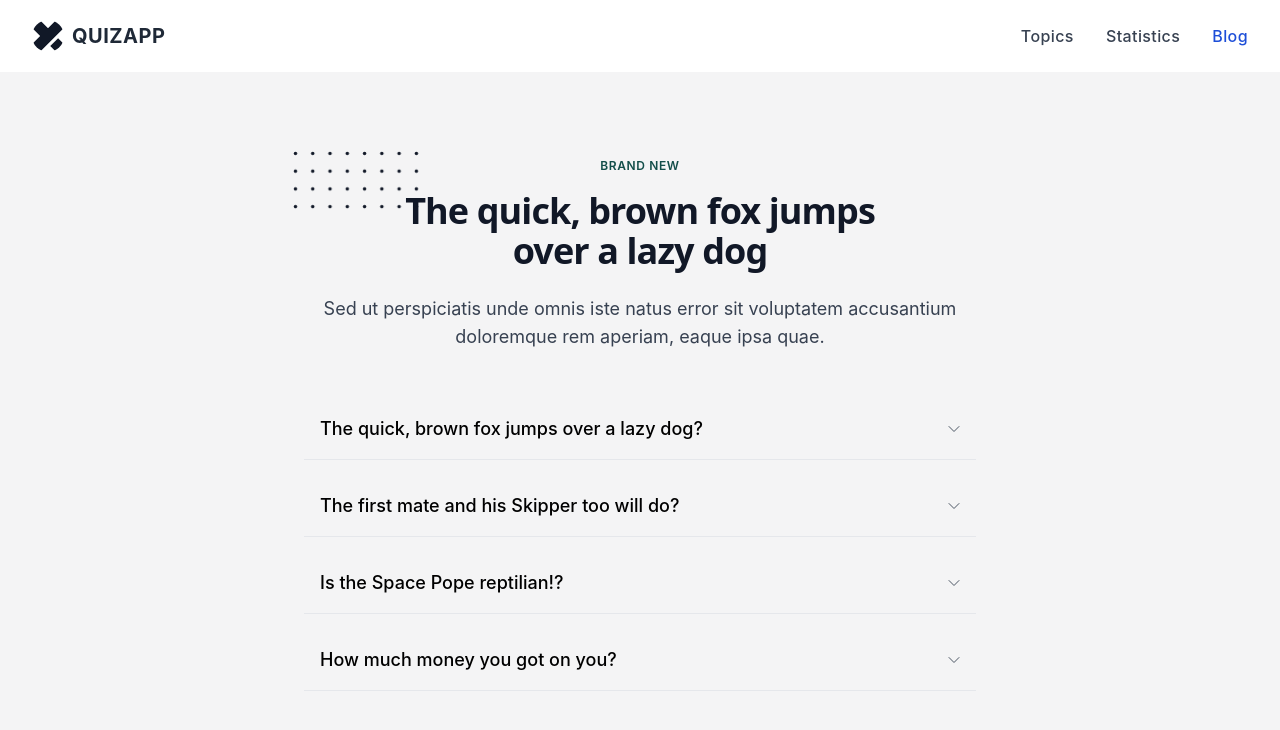
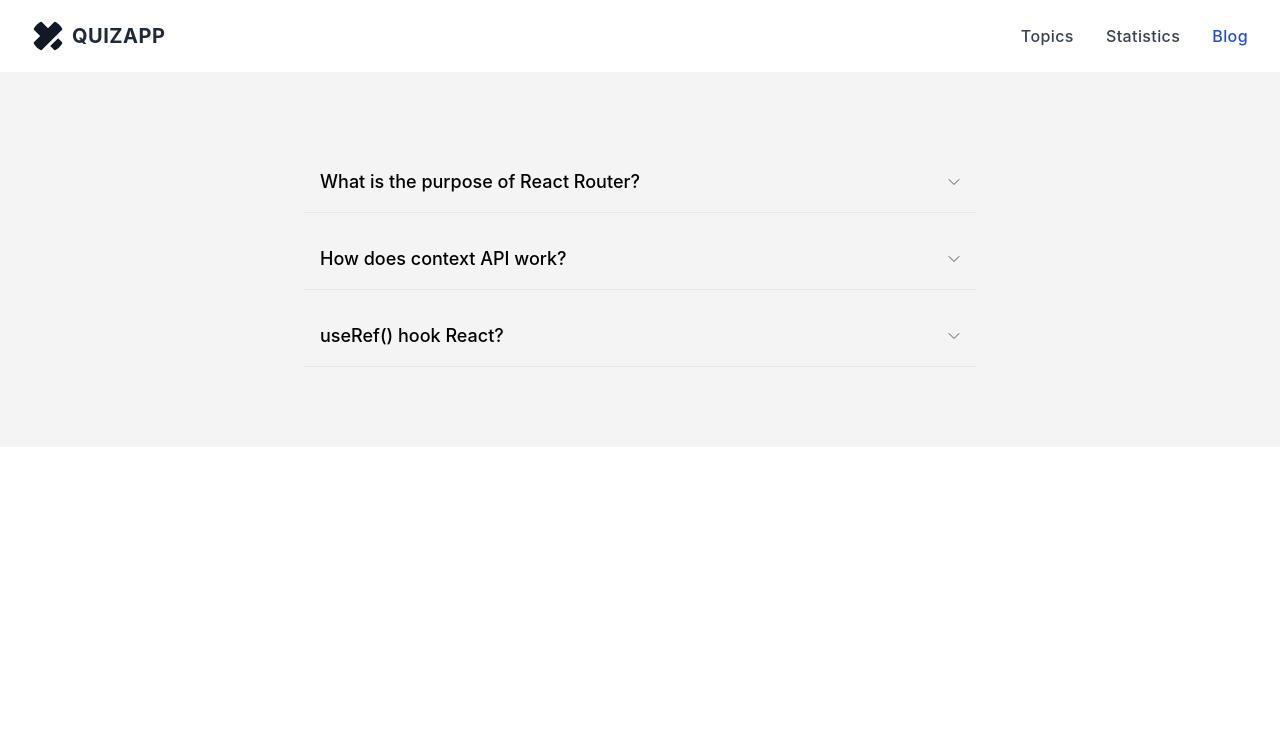
Before and after one commit to hossainshadat/react-quiz-app, a React (Create React App) app: page /blog in a window 1280 px wide. Shown: the top 730 px of the page. Built offline with nearby package versions, Linux system fonts and the light colour scheme.

Commit message:
Blog page done

```diff
--- a/src/components/Blog.js
+++ b/src/components/Blog.js
@@ -43,61 +43,47 @@ export const Blog = () => {
   return (
     <div className="px-4 py-16 mx-auto sm:max-w-xl md:max-w-full lg:max-w-screen-xl md:px-24 lg:px-8 lg:py-20 bg-zinc-100 ">
       <div className="max-w-xl sm:mx-auto lg:max-w-2xl">
-        <div className="max-w-xl mb-10 md:mx-auto sm:text-center lg:max-w-2xl md:mb-12">
-          <div>
-            <p className="inline-block px-3 py-px mb-4 text-xs font-semibold tracking-wider text-teal-900 uppercase rounded-full bg-teal-accent-400">
-              Brand new
-            </p>
-          </div>
-          <h2 className="max-w-lg mb-6 font-sans text-3xl font-bold leading-none tracking-tight text-gray-900 sm:text-4xl md:mx-auto">
-            <span className="relative inline-block">
-              <svg
-                viewBox="0 0 52 24"
-                fill="currentColor"
-                className="absolute top-0 left-0 z-0 hidden w-32 -mt-8 -ml-20 text-blue-gray-100 lg:w-32 lg:-ml-28 lg:-mt-10 sm:block"
-              >
-                <defs>
-                  <pattern
-                    id="232db96b-4aa2-422f-9086-5a77996d1df1"
-                    x="0"
-                    y="0"
-                    width=".135"
-                    height=".30"
-                  >
-                    <circle cx="1" cy="1" r=".7" />
-                  </pattern>
-                </defs>
-                <rect
-                  fill="url(#232db96b-4aa2-422f-9086-5a77996d1df1)"
-                  width="52"
-                  height="24"
-                />
-              </svg>
-              <span className="relative">The</span>
-            </span>{" "}
-            quick, brown fox jumps over a lazy dog
-          </h2>
-          <p className="text-base text-gray-700 md:text-lg ">
-            Sed ut perspiciatis unde omnis iste natus error sit voluptatem
-            accusantium doloremque rem aperiam, eaque ipsa quae.
-          </p>
-        </div>
         <div className="space-y-4">
-          <Item title="The quick, brown fox jumps over a lazy dog?">
-            Sed ut perspiciatis unde omnis iste natus error sit voluptatem
-            accusantium doloremque rem aperiam, eaque ipsa quae.
+          <Item title="What is the purpose of React Router?">
+            Routing is a process in which a user is directed to different pages
+            based on their action or request. ReactJS Router is mainly used for
+            developing Single Page Web Applications. React Router is used to
+            define multiple routes in the application. When a user types a
+            specific URL into the browser, and if this URL path matches any
+            'route' inside the router file, the user will be redirected to that
+            particular route. React Router is a standard library system built on
+            top of the React and used to create routing in the React application
+            using React Router Package. It provides the synchronous URL on the
+            browser with data that will be displayed on the web page. It
+            maintains the standard structure and behavior of the application and
+            mainly used for developing single page web applications.
           </Item>
-          <Item title="The first mate and his Skipper too will do?">
-            Sed ut perspiciatis unde omnis iste natus error sit voluptatem
-            accusantium doloremque rem aperiam, eaque ipsa quae.
+          <Item title="How does context API work?">
+            One of the concepts of React is to break your application into
+            components, for reusability purposes. So in a simple React
+            application, we have a few different components. As our application
+            grows, these components can become huge and unmaintainable, so we
+            break them into smaller components. That’s one of the best concepts
+            about React—you can create a bunch of components and have a fully
+            maintainable and concise application, without having to create a
+            super huge component to deal with your whole application. After
+            breaking components into smaller components for maintainability
+            purposes, these small components might now need some data to work
+            properly. If these small components need data to work with, you will
+            have to pass data through props from the parent component to the
+            child component. This is where we can slow down our application and
+            cause development issues.
           </Item>
-          <Item title="Is the Space Pope reptilian!?">
-            Sed ut perspiciatis unde omnis iste natus error sit voluptatem
-            accusantium doloremque rem aperiam, eaque ipsa quae.
-          </Item>
-          <Item title="How much money you got on you?">
-            Sed ut perspiciatis unde omnis iste natus error sit voluptatem
-            accusantium doloremque rem aperiam, eaque ipsa quae.
+          <Item title="useRef() hook React?">
+            useRef() hook creates references. Calling const reference =
+            useRef(initialValue) with the initial value returns a special object
+            named reference. The reference object has a property current: you
+            can use this property to read the reference value reference.current,
+            or update reference.current = newValue. Between the component
+            re-renderings, the value of the reference is persistent. Updating a
+            reference, contrary to updating state, doesn't trigger component
+            re-rendering. References can also access DOM elements. Assign the
+            reference to ref attribute of the element you'd like to access:{" "}
           </Item>
         </div>
       </div>
```
